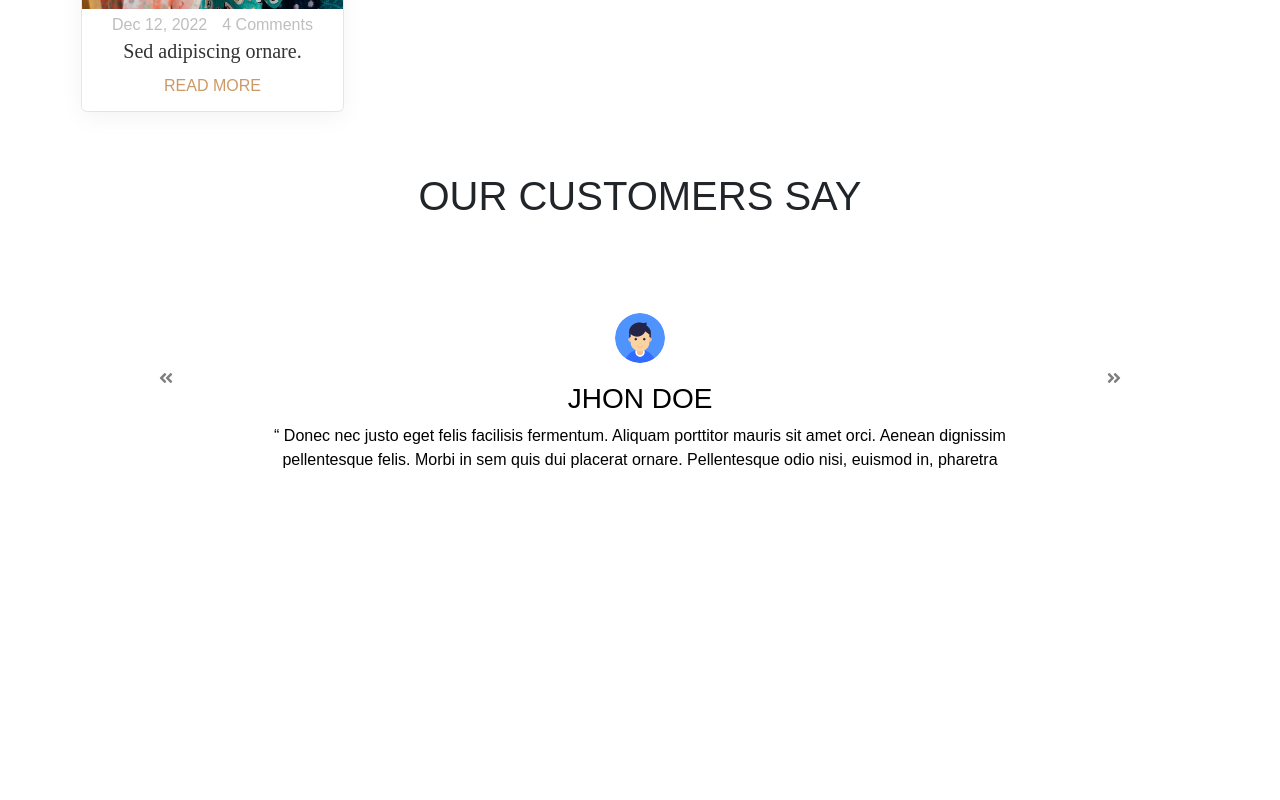
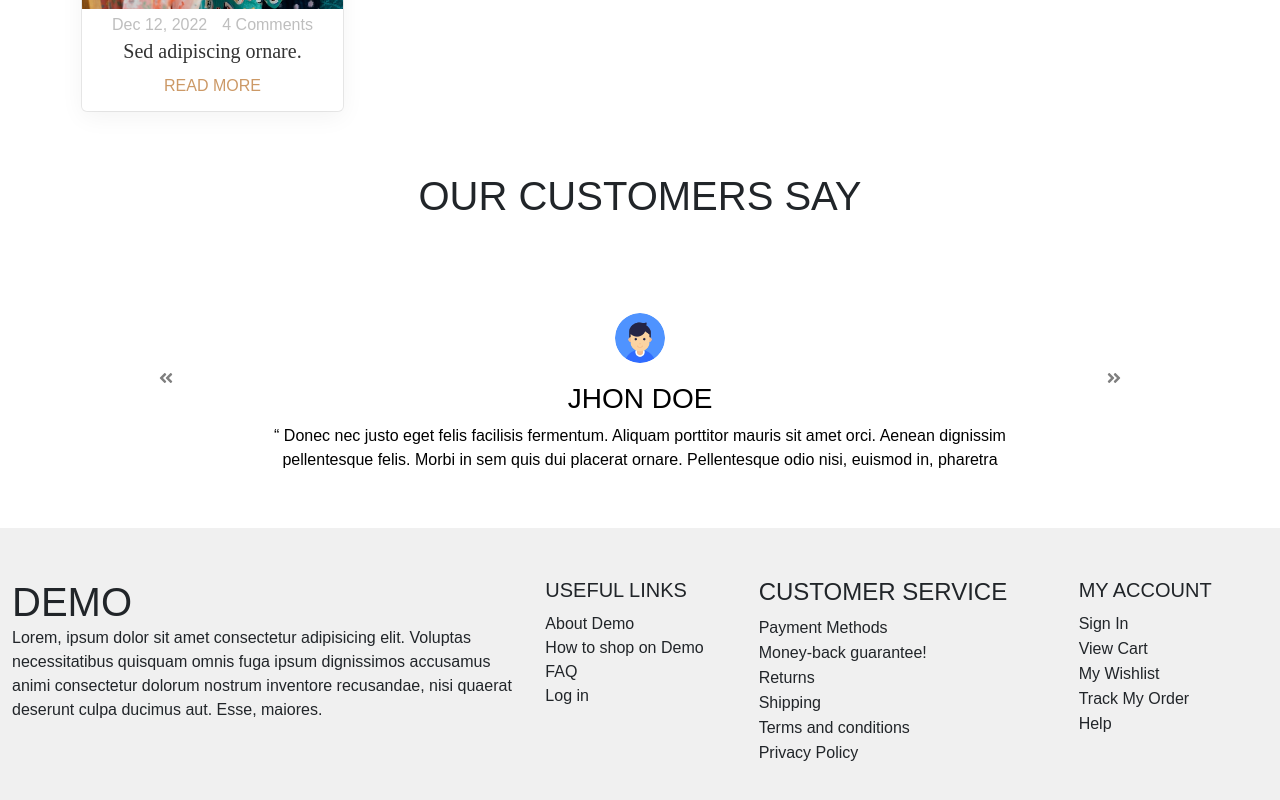
Before and after one commit to MuhammadJunaid01/demo, a Next.js app: page / in a window 1280 px wide. Shown: the part 1240-2040 px from the top of the page. Before the commit the page ends 1768 px from the top, so only its background shows below. Built offline with nearby package versions, Linux system fonts and the light colour scheme; no server answers.

Commit message:
complete footer

```diff
--- a/src/components/footer/index.tsx
+++ b/src/components/footer/index.tsx
@@ -1,5 +1,69 @@
+import { Col, Container, Row } from "react-bootstrap";
+import { customerService, terms, useFullLinks } from "utils/data";
+
 const Footer = () => {
-  return <div></div>;
+  return (
+    <div style={{ backgroundColor: "var(--bg-gray-100)", padding: "50px 0px" }}>
+      <Container fluid>
+        <Row>
+          <Col sm={12} md={5} lg={5}>
+            <div>
+              <h1 style={{ margin: "0px" }}>DEMO</h1>
+              <p style={{ margin: "0px" }}>
+                Lorem, ipsum dolor sit amet consectetur adipisicing elit.
+                Voluptas necessitatibus quisquam omnis fuga ipsum dignissimos
+                accusamus animi consectetur dolorum nostrum inventore
+                recusandae, nisi quaerat deserunt culpa ducimus aut. Esse,
+                maiores.
+              </p>
+            </div>
+          </Col>
+          <Col sm={12} md={2} lg={2}>
+            <h5>USEFUL LINKS</h5>
+            <div style={{ marginTop: "10px" }}>
+              {useFullLinks.map((data, index) => {
+                return (
+                  <div key={index}>
+                    <p style={{ margin: "0px" }}>{data}</p>
+                  </div>
+                );
+              })}
+            </div>
+          </Col>
+          <Col sm={12} md={3} lg={3}>
+            <div>
+              <h4 style={{ margin: "0px" }}>CUSTOMER SERVICE</h4>
+              <div style={{ marginTop: "10px" }}>
+                {customerService.map((data, index) => {
+                  return (
+                    <div key={index}>
+                      <p style={{ margin: "1px 0px" }}>{data}</p>
+                    </div>
+                  );
+                })}
+              </div>
+            </div>
+          </Col>
+          <Col sm={12} md={2} lg={2}>
+            <div>
+              <h5 style={{ margin: "0px" }}>MY ACCOUNT</h5>
+              <div style={{ marginTop: "10px" }}>
+                {terms.map((data, index) => {
+                  return (
+                    <div key={index}>
+                      <p style={{ margin: "1px 0px" }}>{data}</p>
+                    </div>
+                  );
+                })}
+              </div>
+            </div>
+          </Col>
+          <Col sm={12} md={5} lg={5}></Col>
+          <Col sm={12} md={5} lg={5}></Col>
+        </Row>
+      </Container>
+    </div>
+  );
 };
 
 export default Footer;
--- a/src/styles/globals.css
+++ b/src/styles/globals.css
@@ -9,6 +9,7 @@
   --color-secoundary: #777777;
   --color-orange-300: #cc9966;
   --color-gray-200: rgba(128, 128, 128, 0.514);
+  --bg-gray-100: rgba(128, 128, 128, 0.116);
 }
 * {
   margin: 0;
--- a/utils/data/index.ts
+++ b/utils/data/index.ts
@@ -58,3 +58,25 @@ export const blog = [
     title: "Sed adipiscing ornare.",
   },
 ];
+export const useFullLinks = [
+  "About Demo",
+  "How to shop on Demo",
+  "FAQ",
+  "Log in",
+];
+export const customerService = [
+  "Payment Methods",
+  "Money-back guarantee!",
+  "Returns",
+  "Shipping",
+  "Terms and conditions",
+  "Privacy Policy",
+];
+
+export const terms = [
+  "Sign In",
+  "View Cart",
+  "My Wishlist",
+  "Track My Order",
+  "Help",
+];
```
